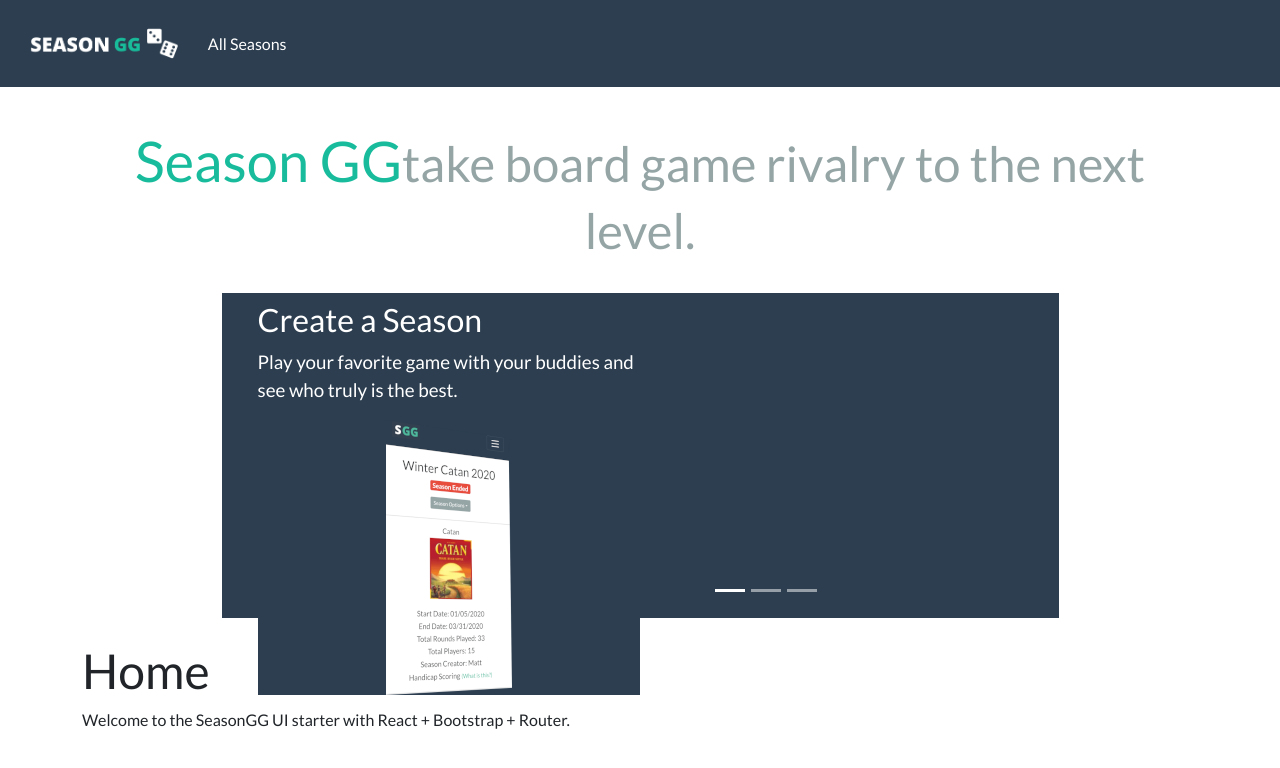
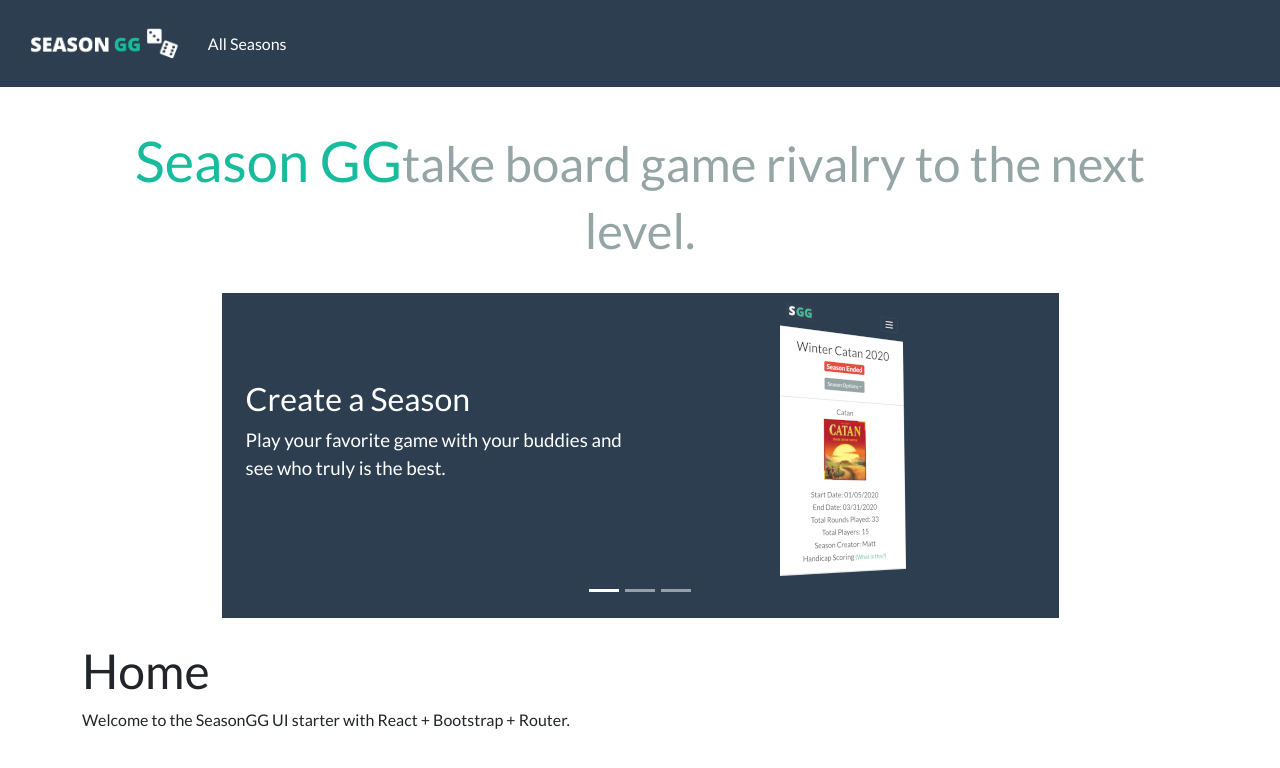
Before and after one commit to MattyCi/seasongg-ui, a React (Vite) app: page / in a window 1280 px wide. Shown: the top 768 px of the page. Built offline with nearby package versions, Linux system fonts and the light colour scheme.

Commit message:
WIP: carousel working

```diff
--- a/src/assets/css/common.css
+++ b/src/assets/css/common.css
@@ -225,3 +225,17 @@ body {
 .word-wrap {
 	word-wrap: break-word;
 }
+
+/* outgoing slide: fade out immediately with no delay */
+.carousel-fade .active.carousel-item-start,
+.carousel-fade .active.carousel-item-end {
+  transition: opacity 0.5s ease-in-out;
+  transition-delay: 0s;
+}
+
+/* incoming slide: wait for outgoing slide to finish before fading in */
+.carousel-fade .carousel-item-next,
+.carousel-fade .carousel-item-prev {
+  transition: opacity 0.5s ease-in-out;
+  transition-delay: 0.5s; /* delay matches the fade-out duration */
+}
--- a/src/components/Carousel.jsx
+++ b/src/components/Carousel.jsx
@@ -1,49 +1,59 @@
 
 export default function Carousel() {
   return (
-    <div id="carouselExampleIndicators" class="row carousel slide season-gg-carousel-height season-gg-carousel-width bg-primary py-2 px-4 my-4 mx-lg-auto">
-        <div class="carousel-indicators">
-            <button type="button" data-bs-target="#carouselExampleIndicators" data-bs-slide-to="0" class="active" aria-current="true" aria-label="Slide 1"></button>
-            <button type="button" data-bs-target="#carouselExampleIndicators" data-bs-slide-to="1" aria-label="Slide 2"></button>
-            <button type="button" data-bs-target="#carouselExampleIndicators" data-bs-slide-to="2" aria-label="Slide 3"></button>
+    <div id="sgg-carousel" className="carousel carousel-fade slide season-gg-carousel-height season-gg-carousel-width bg-primary py-2 px-4 my-4 mx-lg-auto">
+        <div className="carousel-indicators">
+            <button type="button" data-bs-target="#sgg-carousel" data-bs-slide-to="0" className="active" aria-current="true" aria-label="Slide 1"></button>
+            <button type="button" data-bs-target="#sgg-carousel" data-bs-slide-to="1" aria-label="Slide 2"></button>
+            <button type="button" data-bs-target="#sgg-carousel" data-bs-slide-to="2" aria-label="Slide 3"></button>
         </div>
-        <div class="carousel-item active">
-            <div id="carousel-text-0" class="col-7 col-sm-6 pl-sm-5 text-white my-auto">
-                <p class="season-gg-carousel-title-text font-weight-bold">Create a Season</p>
-                <p class="season-gg-carousel-text">
+
+        <div className="carousel-inner">
+          <div className="carousel-item active">
+            <div className="row">
+
+              <div id="carousel-text-0" className="col-7 col-sm-6 pl-sm-5 text-white my-auto">
+                  <p className="season-gg-carousel-title-text font-weight-bold">Create a Season</p>
+                  <p className="season-gg-carousel-text">
                       Play your favorite game with your buddies and see who truly is the best.
                   </p>
               </div>
-            <div id="carousel-img-0" class="col-5 col-sm-6 text-center bg-primary my-auto">
-                <img src="/src/assets/img/season-view-example.png" class="img-fluid season-gg-carousel-img-max-height"
+              <div id="carousel-img-0" className="col-5 col-sm-6 text-center bg-primary my-auto">
+                  <img src="/src/assets/img/season-view-example.png" className="img-fluid season-gg-carousel-img-max-height"
                       alt="Example of Season View Page" />
               </div>
             </div>
+          </div>
 
-        <div class="carousel-item">
-            <div id="carousel-text-1" class="col-7 col-sm-6 pl-sm-5 text-white my-auto">
-                <p class="season-gg-carousel-title-text font-weight-bold">Play Rounds</p>
-                <p class="season-gg-carousel-text">
+          <div className="carousel-item">
+            <div className="row">
+              <div id="carousel-text-1" className="col-7 col-sm-6 pl-sm-5 text-white my-auto">
+                  <p className="season-gg-carousel-title-text font-weight-bold">Play Rounds</p>
+                  <p className="season-gg-carousel-text">
                       Fight amongst your friends to get first place as often as possible.
                       The better you play each round, the better your rank becomes for the overall season.
                   </p>
               </div>
-            <div id="carousel-img-1" class="col-5 col-sm-6 text-center bg-primary pt-2 my-auto">
-                <img src="/src/assets/img/create-round-example.png" class="img-fluid season-gg-carousel-img-max-height"
+              <div id="carousel-img-1" className="col-5 col-sm-6 text-center bg-primary pt-2 my-auto">
+                  <img src="/src/assets/img/create-round-example.png" className="img-fluid season-gg-carousel-img-max-height"
                       alt="Example of Round Creation Process" />
               </div>
             </div>
+          </div>
 
-        <div class="carousel-item">
-            <div id="carousel-text-2" class="col-7 col-sm-6 pl-sm-5 text-white my-auto">
-                <p class="season-gg-carousel-title-text font-weight-bold">Season Standings</p>
-                <p class="season-gg-carousel-text">
+          <div className="carousel-item">
+            <div className="row">
+              <div id="carousel-text-2" className="col-7 col-sm-6 pl-sm-5 text-white my-auto">
+                  <p className="season-gg-carousel-title-text font-weight-bold">Season Standings</p>
+                  <p className="season-gg-carousel-text">
                       After the season has ended, only the best will be named champion. Could it be you?
                   </p>
               </div>
-            <div id="carousel-img-2" class="col-5 col-sm-6 text-center bg-primary pt-2 my-auto">
-                <img src="/src/assets/img/season-standings-example.png" class="img-fluid season-gg-carousel-img-max-height"
+              <div id="carousel-img-2" className="col-5 col-sm-6 text-center bg-primary pt-2 my-auto">
+                  <img src="/src/assets/img/season-standings-example.png" className="img-fluid season-gg-carousel-img-max-height"
                       alt="Example of Season Standings" />
+              </div>
+            </div>
           </div>
         </div>
     </div>
```
Lines whose indentation alone changed are shown as unchanged.
